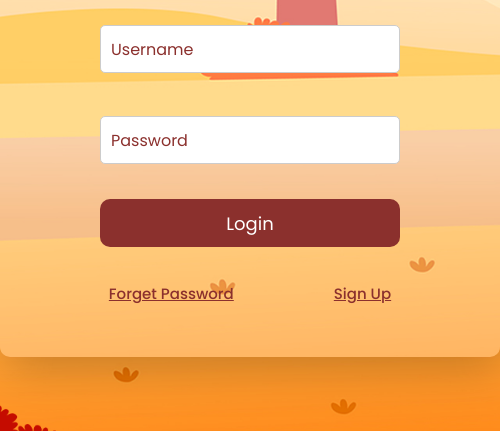
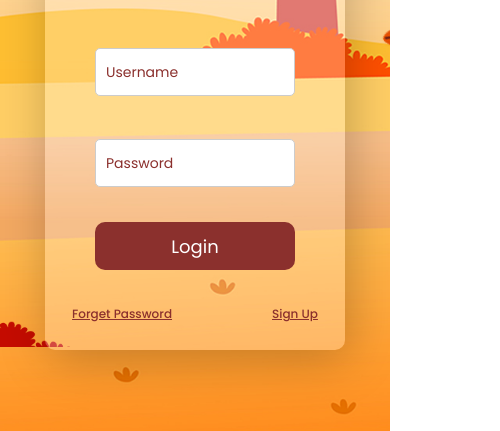
Before and after one commit to RichardRamalho/TreesForm, a plain HTML site: page index.html in a window 390 px wide. Shown: the part 413-844 px from the top of the page, 500 px wide, since content can reach past the window. Drawn offline with Linux system fonts and the light colour scheme.

Commit message:
Commit from responsive layout

```diff
--- a/index.html
+++ b/index.html
@@ -10,7 +10,7 @@
       rel="stylesheet"
     />
     <link rel="stylesheet" href="style.css" />
-    <script src="./src/main.js" defer></script>
+    <script src="./src/main.js" defer type="module"></script>
     <link
       rel="shortcut icon"
       href="./assets/icons8-trees-48.png"
@@ -40,7 +40,7 @@
           <div class="input-wrapper">
             <label for="password"></label>
             <input
-              type="text"
+              type="password"
               id="password"
               placeholder="Password"
               maxlength="8"
--- /dev/null
+++ b/src/alert-error.js
@@ -0,0 +1,10 @@
+// export const AlertError = {
+//     element: document.querySelector('.alert-error'),
+//     open(message) {
+//       this.element.textContent = message;
+//       this.element.classList.add('open');
+//     },
+//     close() {
+//       this.element.classList.remove('open');
+//     }
+//   };
--- a/src/main.js
+++ b/src/main.js
@@ -1,10 +1,33 @@
-const AlertError = {
-    element:document.querySelector('.alert-error'),
-    open() {
-        AlertError.element.classList.add('open')
-    },
+// import { AlertError } from "./alert-error.js";
 
-    close() {
-        AlertError.element.classList.remove('open')
-    }
-}
+// document.addEventListener("DOMContentLoaded", function() {
+//   const inputUser = document.getElementById("user");
+//   const inputPassword = document.getElementById("password");
+
+//   inputUser.addEventListener("input", () => AlertError.close());
+//   inputPassword.addEventListener("input", () => AlertError.close());
+
+//   const myForm = document.getElementById("myForm");
+
+//   myForm.addEventListener("submit", (event) => {
+//     event.preventDefault(); // Impede o envio do formulário
+
+//     const inputUserValue = inputUser.value.trim();
+//     const inputPasswordValue = inputPassword.value.trim();
+
+//     if (inputUserValue === "" || inputPasswordValue === "") {
+//       // Verifica se os campos de entrada estão vazios
+//       AlertError.open("Por favor, preencha todos os campos.");
+//     } else {
+//       // Simula verificação das credenciais
+//       if (inputUserValue === "usuario" && inputPasswordValue === "senha") {
+//         // Credenciais corretas
+//         console.log("Login bem-sucedido!"); // Apenas para depuração
+//         window.location.href = "pagina-interna.html"; // Redireciona para a página interna
+//       } else {
+//         // Credenciais incorretas
+//         AlertError.open("Usuário ou senha incorretos.");
+//       }
+//     }
+//   });
+// });
--- a/style.css
+++ b/style.css
@@ -43,7 +43,7 @@ a {
   top: 0;
   left: 0;
   width: 100%;
-  height: 100%;
+  height: auto;
   object-fit: cover;
 }
 
@@ -52,7 +52,7 @@ a {
   top: 0;
   left: 0;
   width: 90%;
-  height: 100%;
+  height: auto;
   object-fit: cover;
 }
 
@@ -143,9 +143,9 @@ form #btnLogin {
 
 .left-link,
 .right-link {
-    color: var(--text-color);
-    font-size: 1.5rem;
-    font-weight: 500;
+  color: var(--text-color);
+  font-size: 1.5rem;
+  font-weight: 500;
 }
 
 /* Alert error */
@@ -177,3 +177,44 @@ form #btnLogin {
 .alert-error p {
   margin: 0.8rem auto;
 }
+
+/* ----- Layout for tablet and mobile ----- */
+
+@media (max-width: 980px) {
+  .trees img,
+  .leaves img {
+    width: 100%;
+    height: 90%;
+    object-fit: cover;
+  }
+
+  #login {
+    width: 90%;
+    height: auto;
+    max-width: 30rem;
+    padding: 1rem;
+  }
+
+  #myForm {
+    width: 100%;
+    height: 30rem;
+  }
+
+  .input-wrapper input {
+    width: 20rem;
+    height: 4.8rem;
+    font-size: 1.4rem;
+  }
+
+  form #btnLogin {
+    width: 20rem;
+    height: 4.8rem;
+    transition: background 0.3s;
+  }
+
+  .left-link,
+  .right-link {
+    font-size: 1.2rem;
+    font-weight: 500;
+  }
+}
```
